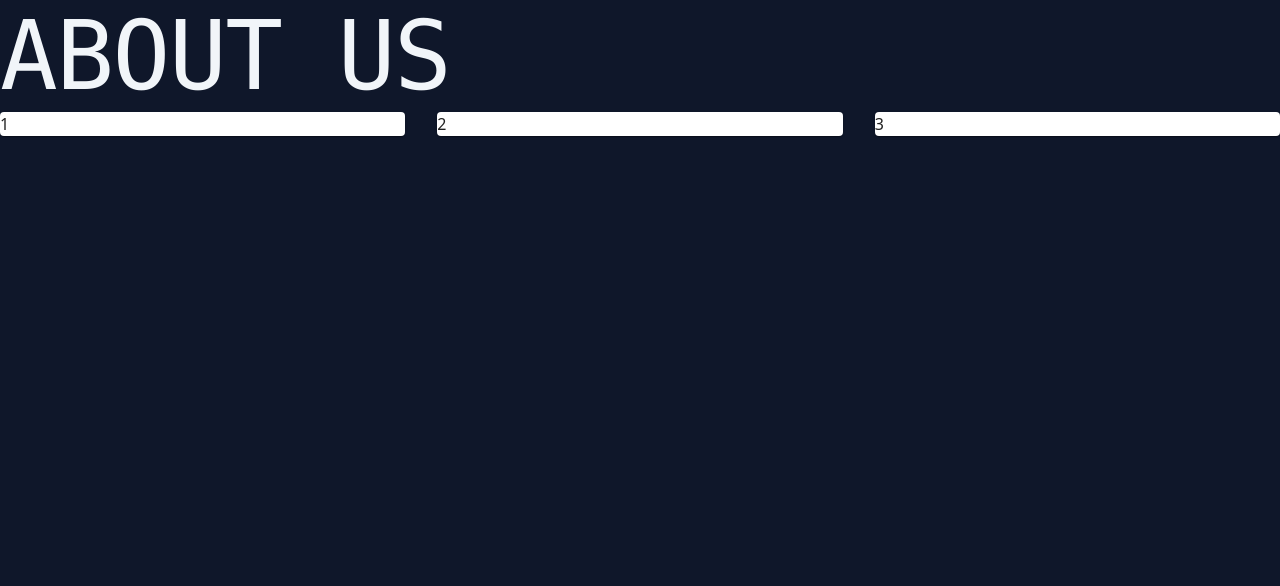
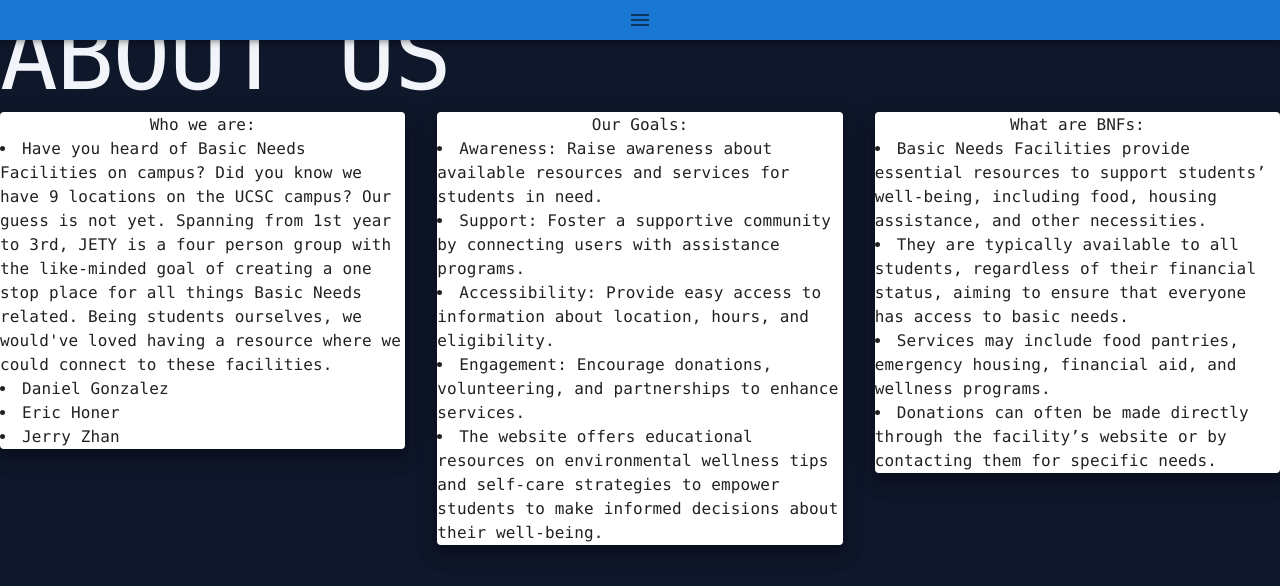
Before and after one commit to dgonz10152/ACMHacks-2024, a Next.js app: page /About in a window 1280 px wide. Shown: the top 586 px of the page. Built offline with nearby package versions, Linux system fonts and the light colour scheme.

Commit message:
nearly finalized about

```diff
--- a/src/app/About/page.js
+++ b/src/app/About/page.js
@@ -7,15 +7,18 @@
 import Button from '@mui/material/Button';
 import Avatar from '@mui/material/Avatar';
 import Paper from '@mui/material/Paper';
+import MenuBar from "../components/MenuBar"
 
 export default function Home(){
     return(
-    <div className="absolute inset-0 bg-green-500 w-full h-full z-0">
+    <>
+    <MenuBar></MenuBar>
+    <div className="absolute inset-0 bg-blue-500 w-full h-full z-0">
 
         <section className="relative flex justify-center items-center h-48 m-6">
             <div className="absolute inset-0 bg-white w-full h-full rounded-lg z-0">
-                <Typography variant="h1">
-                    <h1 className="p-10 flex justify-center text-" style={{fontFamily:'Monaco, "Courier New", monospace'}}>ABOUT US</h1>
+                <Typography variant="h1" className="p-10 flex justify-center text-black" style={{fontFamily:'Monaco, "Courier New", monospace'}}>
+                    ABOUT US
                 </Typography>
             </div>
         </section>
@@ -23,18 +26,82 @@
         <section className ="m-6">
             <Grid2 container spacing={4}>
                 <Grid2 size={4}>
-                    <Paper>1</Paper>
+                    <Paper elevation={12}>
+                    <center><p1 className="p-5 flex justify-center  text-black" style={{fontFamily:'Monaco, "Courier New", monospace'}}>
+                            Who we are:
+                        </p1></center>
+                    <Typography variant="body1" style={{fontFamily:'Monaco, "Courier New", monospace'}}>
+                            <section className="m-2 p-3">
+                            <li>
+                            Have you heard of Basic Needs Facilities on campus? Did you know we have 9 locations on the UCSC campus? Our guess is not yet. Spanning from 1st year to 3rd, JETY is a four person group with the like-minded goal of creating a one stop place for
+                            all things Basic Needs related. Being students ourselves, we would've loved having a resource where we could connect to these facilities.
+                            </li>
+                            <li>
+                            Daniel Gonzalez
+                            </li>
+                            <li>
+                            Eric Honer
+                            </li>
+                            <li>
+                            Jerry Zhan
+                            </li>
+                            </section>
+                        </Typography>
+                    </Paper>
                 </Grid2>
                 <Grid2 size={4}>
-                    <Paper>2</Paper>
+                    <Paper elevation={12}>
+                       <center><p1 className="p-5 flex justify-center  text-black" style={{fontFamily:'Monaco, "Courier New", monospace'}}>
+                            Our Goals:
+                        </p1></center>
+                        <Typography variant="body1" style={{fontFamily:'Monaco, "Courier New", monospace'}}>
+                            <section className="m-2 p-3">
+                            <li>
+                            Awareness: Raise awareness about available resources and services for students in need.
+                            </li>
+                            <li>
+                            Support: Foster a supportive community by connecting users with assistance programs.
+                            </li>
+                            <li>
+                            Accessibility: Provide easy access to information about location, hours, and eligibility.
+                            </li>
+                            <li>
+                            Engagement: Encourage donations, volunteering, and partnerships to enhance services.
+                            </li>
+                            <li>
+                            The website offers educational resources on environmental wellness tips and self-care strategies to empower students to make informed decisions about their well-being.
+                            </li>
+                            </section>
+                        </Typography>
+                    </Paper>
                 </Grid2>
                 <Grid2 size={4}>
-                    <Paper>3</Paper>
+                    <Paper elevation={12}>
+                    <center>
+                        <p1 className="p-5 flex justify-center  text-black" style={{fontFamily:'Monaco, "Courier New", monospace'}}>
+                            What are BNFs:
+                        </p1></center>
+                        <Typography variant="body1" style={{fontFamily:'Monaco, "Courier New", monospace'}}>
+                            <section className="m-2 p-3">
+                            <li>
+                            Basic Needs Facilities provide essential resources to support students’ well-being, including food, housing assistance, and other necessities.
+                            </li>
+                            <li>
+                            They are typically available to all students, regardless of their financial status, aiming to ensure that everyone has access to basic needs.
+                            </li>
+                            <li>
+                            Services may include food pantries, emergency housing, financial aid, and wellness programs.
+                            </li>
+                            <li>
+                            Donations can often be made directly through the facility’s website or by contacting them for specific needs.
+                            </li>
+                            </section>
+                        </Typography>
+                    </Paper>
                 </Grid2>
             </Grid2>
         </section>
-
     </div>
-
+    </>
     );
 }
```
